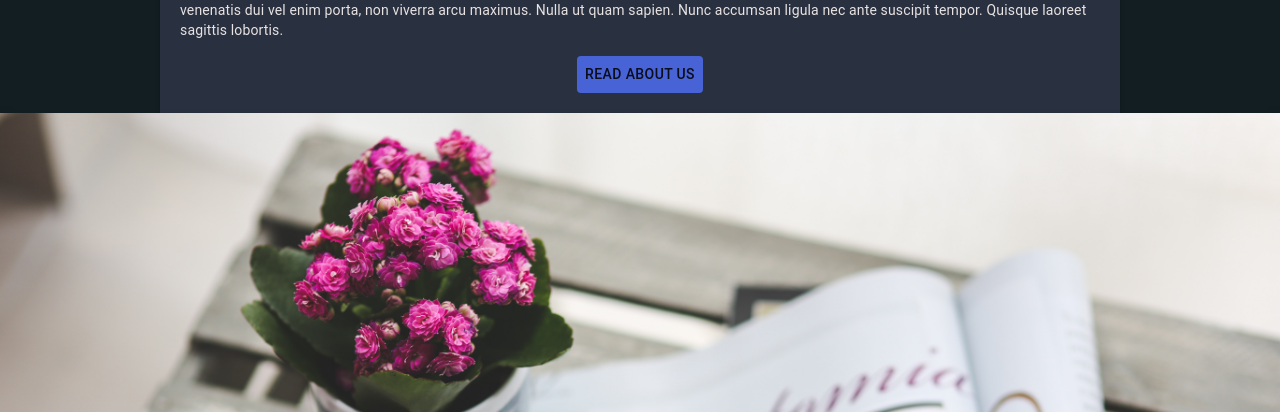
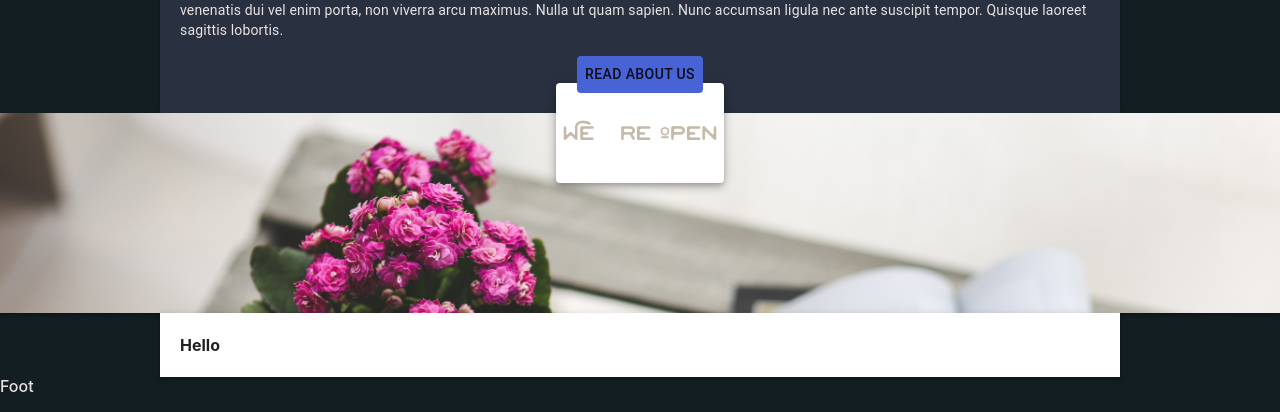
Before and after one commit to Seckrel/Second_crack_Project, a React (Create React App) app: page / in a window 1280 px wide. Shown: the part 540-952 px from the top of the page. Built offline with nearby package versions, Linux system fonts and the light colour scheme.

Commit message:
Working on special menu for home

```diff
--- a/src/App.scss
+++ b/src/App.scss
@@ -1,3 +1,10 @@
+$font-path: "./fonts" !default;
+@font-face{
+  font-family: 'Old Growth';
+  src: url('#{$font-path}/OldGrowth-Regular.otf');
+}
+
+
 body {
   background-color: #121e22;
   color: #e8e2e2;
--- a/src/components/home/HomeComponent.jsx
+++ b/src/components/home/HomeComponent.jsx
@@ -1,6 +1,7 @@
 import ShowCase from './CarousalComponent'
 import MiniAboutUs from './MiniAboutUsComponent'
 import MessageBullient from './MessageBullientComponent'
+import SpecialMenu from '../recycle/SpecialMenuComponent'
 import React from 'react'
 
 
@@ -10,6 +11,7 @@ function Home(){
             <ShowCase />
             <MiniAboutUs />
             <MessageBullient />
+            <SpecialMenu />
         </React.Fragment>
     )
 }
--- a/src/components/home/MessageBullientComponent.jsx
+++ b/src/components/home/MessageBullientComponent.jsx
@@ -1,23 +1,65 @@
 import Container from '@material-ui/core/Container'
 import Paper from '@material-ui/core/Paper'
-import { useStylesPaperGeneral } from '../../materialUI/Styles'
-import CreditImg from '../recycle/CreditImgComponent'
+import Box from '@material-ui/core/Box'
+import { makeStyles } from '@material-ui/core/styles'
+import { Typography } from '@material-ui/core'
+
+const useStylesPaper = makeStyles(theme => ({
+    root: {
+        backgroundImage: 'url("/assests/tempImgs/pexels-kaboompics-com-6067.jpg")',
+        backgroundPosition: "0 0",
+        backgroundSize: "cover",
+        backgroundRepeat: "no-repeat",
+        height: 200,
+        display: "flex",
+        justifyContent: "center",
+        alignItems: "center",
+    }
+}))
+
+const useStyles = makeStyles(theme => ({
+    h4Section : {
+        color: "#c7b9a9",
+        fontWeight: 400,
+        fontFamily: "'Old Growth','Arial','sans-serif'",
+        fontSize: 15,
+        lineHeight: "100px",
+        textAlign: "center"
+    }
+}))
+
+const useMessageBoxStyles = makeStyles(theme => ({
+    root: {
+        width: "200px",
+        height: "100px",
+        marginBottom: "15%"
+    }
+}))
+
 
 
 const MessageBullient = () => {
-    const paperClasses = useStylesPaperGeneral();
+    const classesPaper = useStylesPaper();
+    const classesMessageBox = useMessageBoxStyles();
+    const classes = useStyles();
+
     return (
         <Container disableGutters>
             <Paper
                 elevation={3}
-                classes={paperClasses}
+                classes={classesPaper}
                 square={true}
             >
-                <CreditImg
-                    title={"Photo by Kaboompics .com from Pexels"}
-                    src={"/assests/tempImgs/pexels-kaboompics-com-6067.jpg"}
-                    alt={"Coffee on a table picture"}
-                />
+                <Box component={"div"} p={2} classes={classesMessageBox}>
+                    <Paper
+                        elevation={5}
+                        style={{height: "inherit"}}
+                    >
+                        <Typography variant={"h4"} className={classes.h4Section}>
+                            We Are Open
+                        </Typography>
+                    </Paper>
+                </Box>
             </Paper>
         </Container>
     )
--- a/src/components/home/MiniAboutUsComponent.jsx
+++ b/src/components/home/MiniAboutUsComponent.jsx
@@ -1,5 +1,5 @@
 import Container from '@material-ui/core/Container'
-import { useStylesAboutMini, useStylesPaperGeneral, useStylesBtnColor } from '../../materialUI/Styles'
+import { useStylesp20, useStylesPaperGeneral, useStylesBtnColor } from '../../materialUI/Styles'
 import Paper from '@material-ui/core/Paper'
 import Box from '@material-ui/core/Box'
 import Typography from '@material-ui/core/Typography'
@@ -8,7 +8,7 @@ import Button from '@material-ui/core/Button'
 
 
 function MiniAboutUs() {
-    const classes = useStylesAboutMini();
+    const classes = useStylesp20();
     const paperClasses = useStylesPaperGeneral();
     const btnColorStyle = useStylesBtnColor();
 
--- /dev/null
+++ b/src/components/recycle/SpecialMenuComponent.jsx
@@ -0,0 +1,21 @@
+import Container from '@material-ui/core/Container'
+import Paper from '@material-ui/core/Paper'
+import { useStylesp20  } from '../../materialUI/Styles'
+
+function SpecialMenu() {
+    const classes = useStylesp20();
+    return (
+        <Container maxWidth="md" disableGutters>
+            <Paper
+                elevation={3}
+                classes={""}
+                className={classes.padding20}
+                square={true}
+            >
+                <strong>{"Hello"}</strong>
+            </Paper>
+        </Container>
+    )
+}
+
+export default SpecialMenu
--- a/src/materialUI/Styles.js
+++ b/src/materialUI/Styles.js
@@ -42,7 +42,7 @@ export const useStylesBootstrapTooltip = makeStyles((theme) => ({
     },
   }));
 
-export const useStylesAboutMini = makeStyles(theme => ({
+export const useStylesp20 = makeStyles(theme => ({
     padding20: {
         padding: "20px"
     },
```
Also changed, not shown: src/components/home/CarousalComponent.jsx (+0 -8 lines), src/components/recycle/CreditImgComponent.jsx (+9 -1 lines), src/fonts/OldGrowth-Regular.otf (added).
